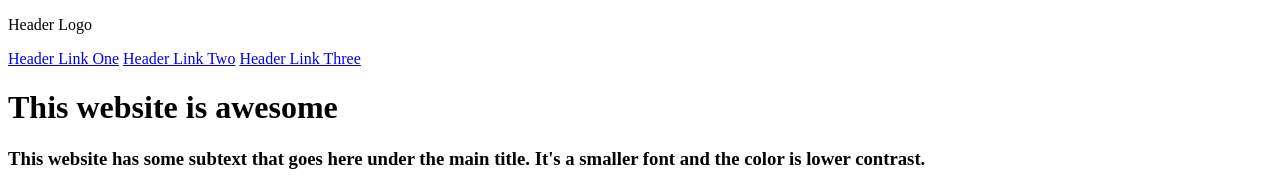
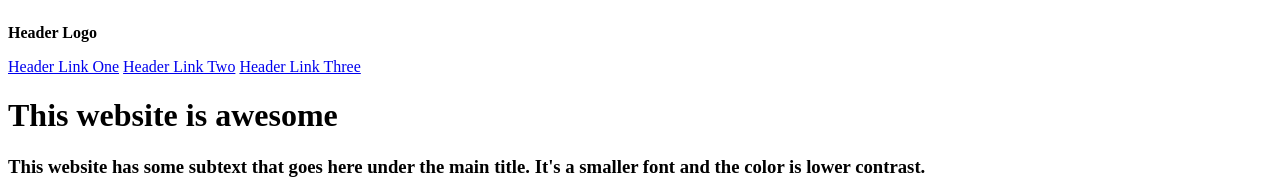
Before and after one commit to CarlosElizalde98/LandingPage, a plain HTML site: page index.html in a window 1280 px wide. Shown: the top 179 px of the page. Drawn offline with Linux system fonts and the light colour scheme.

Commit message:
Made minor styling changes and created a style.css file.

```diff
--- a/index.html
+++ b/index.html
@@ -3,17 +3,19 @@
 <head>
     <meta charset="UTF-8">
     <meta http-equiv="X-UA-Compatible" content="IE=edge">
+    <link rel="stylesheet" href="style.css">
     <meta name="viewport" content="width=device-width, initial-scale=1.0">
     <title>Landing Page</title>
 </head>
 <body>
     <div class="body">
         <!--Header Section with logo and links-->
-        <p>Header Logo</p>
-        <a href="#">Header Link One</a>
-        <a href="#">Header Link Two</a>
-        <a href="#">Header Link Three</a>
-
+        <div class="nav">
+        <p><strong>Header Logo</strong></p>
+            <a href="#">Header Link One</a>
+            <a href="#">Header Link Two</a>
+            <a href="#">Header Link Three</a>
+        </div>
         <!--Main text area with heading text, button, and image-->
         <div class="main-text">
             <h1>This website is awesome</h1>
--- /dev/null
+++ b/style.css
@@ -0,0 +1,4 @@
+.body {
+    display: flex;
+    flex-direction: column;
+}
```
